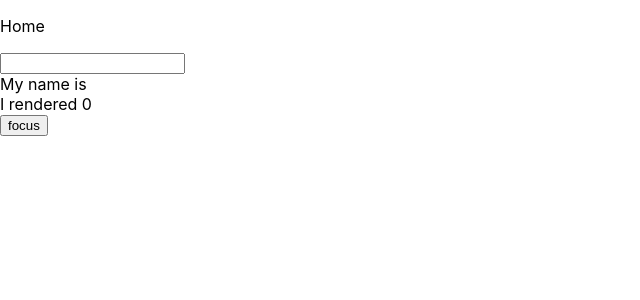
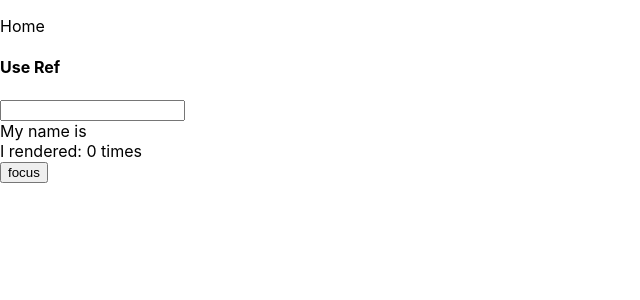
Before and after one commit to LemmyMwaura/all-react-hooks-guide, a React (Create React App) app: page /UseRefHook in a window 1280 px wide. Shown: the top 300 px of the page, without its empty margins (0-640 px from the left). Built offline with nearby package versions, Linux system fonts and the light colour scheme.

Commit message:
refactor: improve refhook

```diff
--- a/src/components/RefHook.jsx
+++ b/src/components/RefHook.jsx
@@ -14,11 +14,17 @@ export default function RefHook() {
   }
 
   return (
-    <main>
-      <input ref={inputRef} value={name} onChange={e => setName(e.target.value)} />
+    <main className='hook-wrapper'>
+       <h4 className='hook-title'>Use Ref</h4>
+      <input
+        className="hook-form-input"
+        ref={inputRef}
+        value={name}
+        onChange={e => setName(e.target.value)}
+      />
       <div className="name">My name is {name}</div>
-      <div>I rendered {renderCount.current}</div>
-      <button onClick={focus}>focus</button>
+      <div>I rendered: {renderCount.current} times</div>
+      <button className='btn' onClick={focus}>focus</button>
     </main>
   )
 }
```
